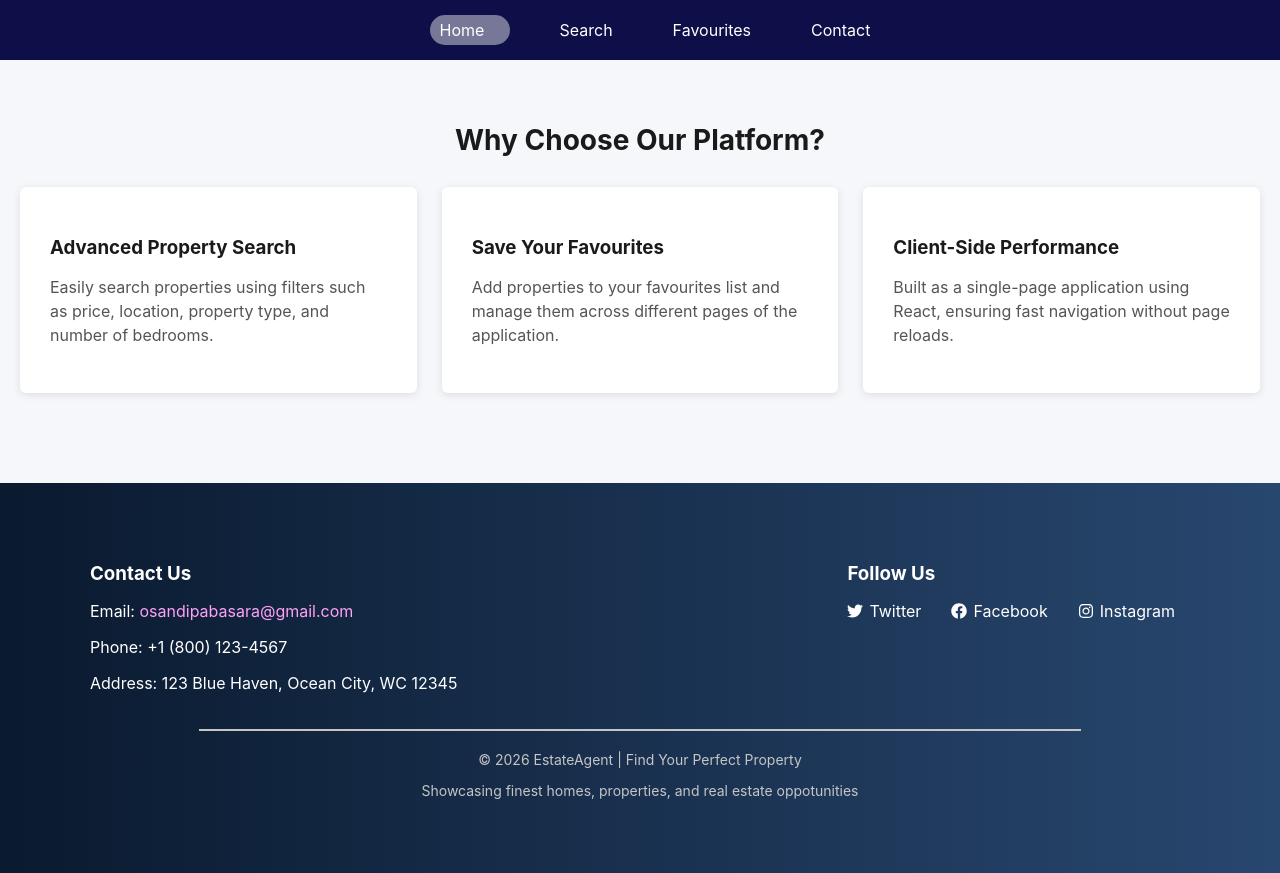
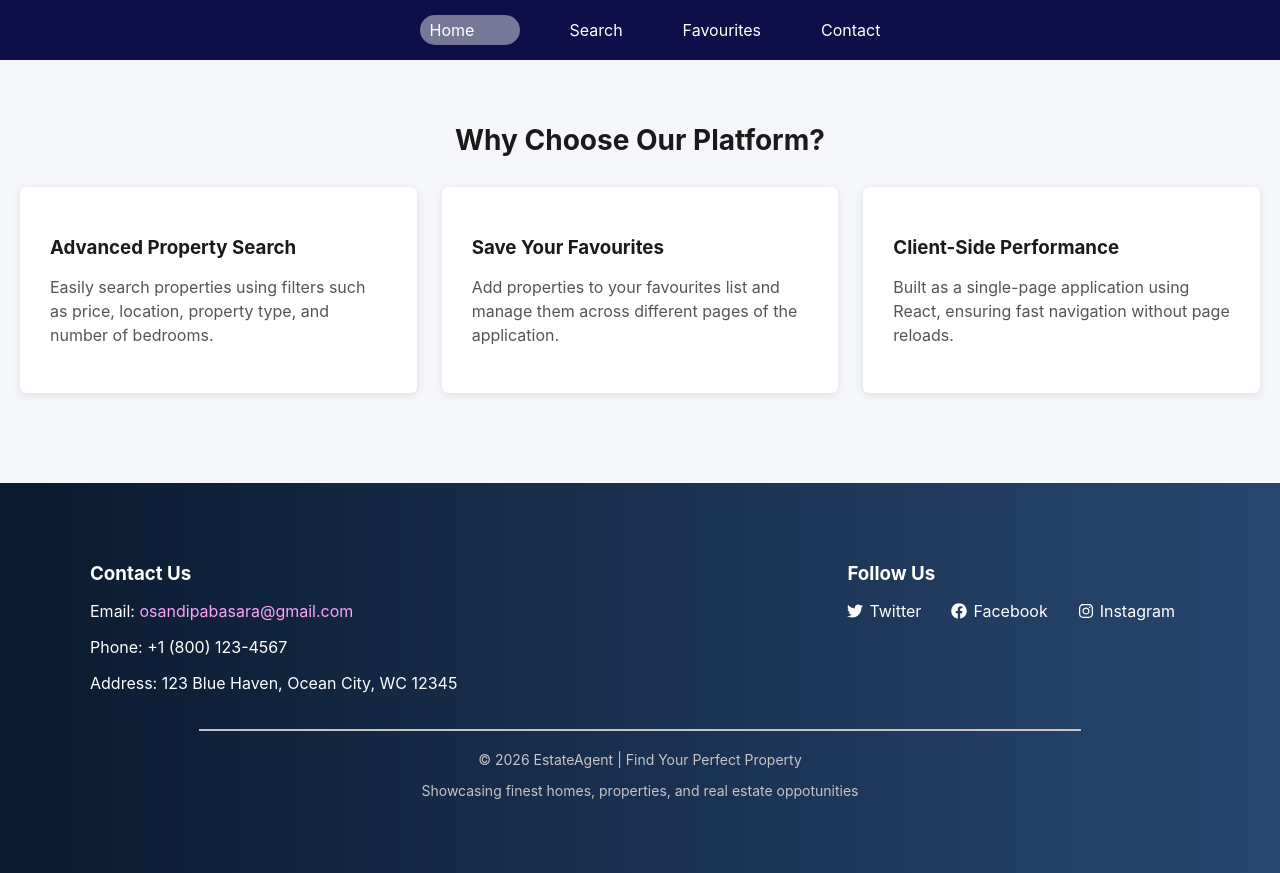
Before and after one commit to osandipabasara-design/estate-agent-app-new, a React (Create React App) app: page /#/ in a window 1280 px wide. In both pictures the pointer is over the link "Home". Built offline with nearby package versions, Linux system fonts and the light colour scheme.

Commit message:
estate-agent-new-app

```diff
--- a/src/components/Navbar.css
+++ b/src/components/Navbar.css
@@ -22,5 +22,5 @@
     text-decoration: none;
     background-color: rgba(255, 255, 255, 0.436);
     border-radius: 35px;
-    width: 60px;
+    width: 80px;
 }
```
